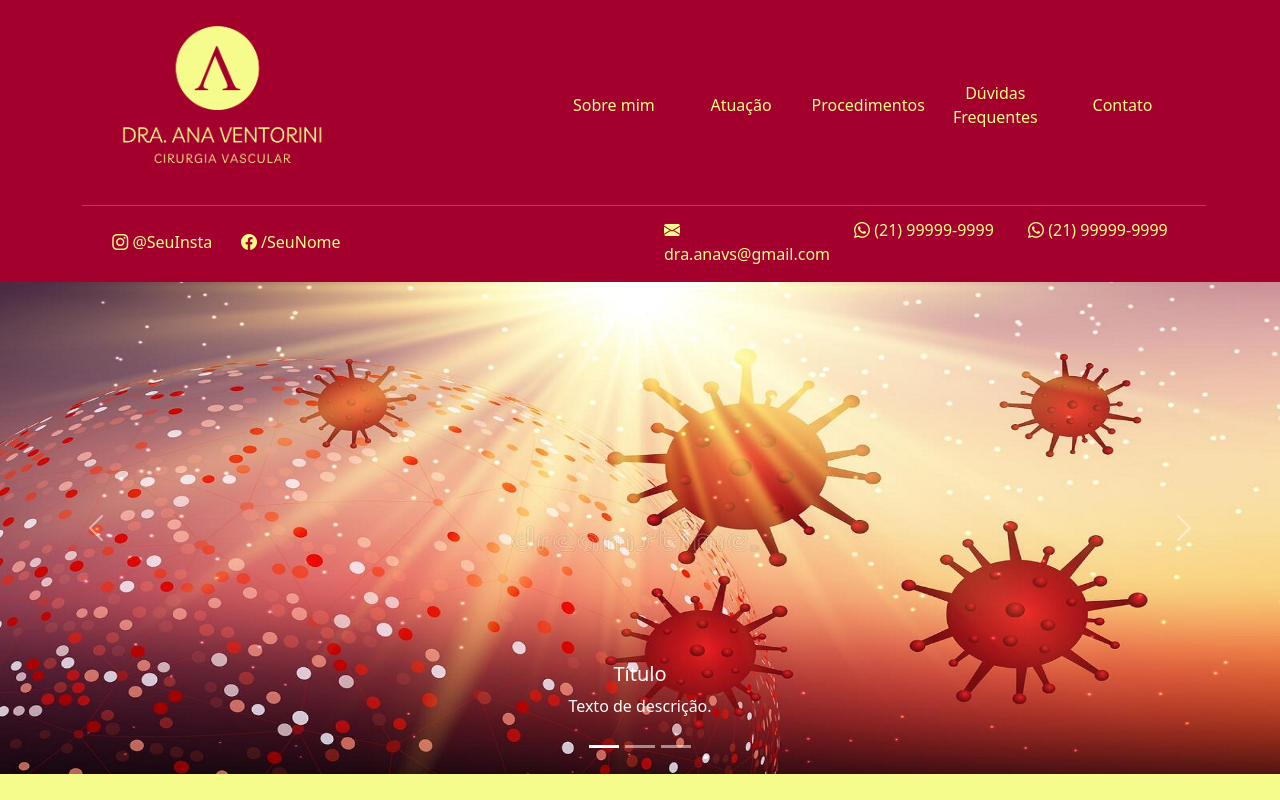
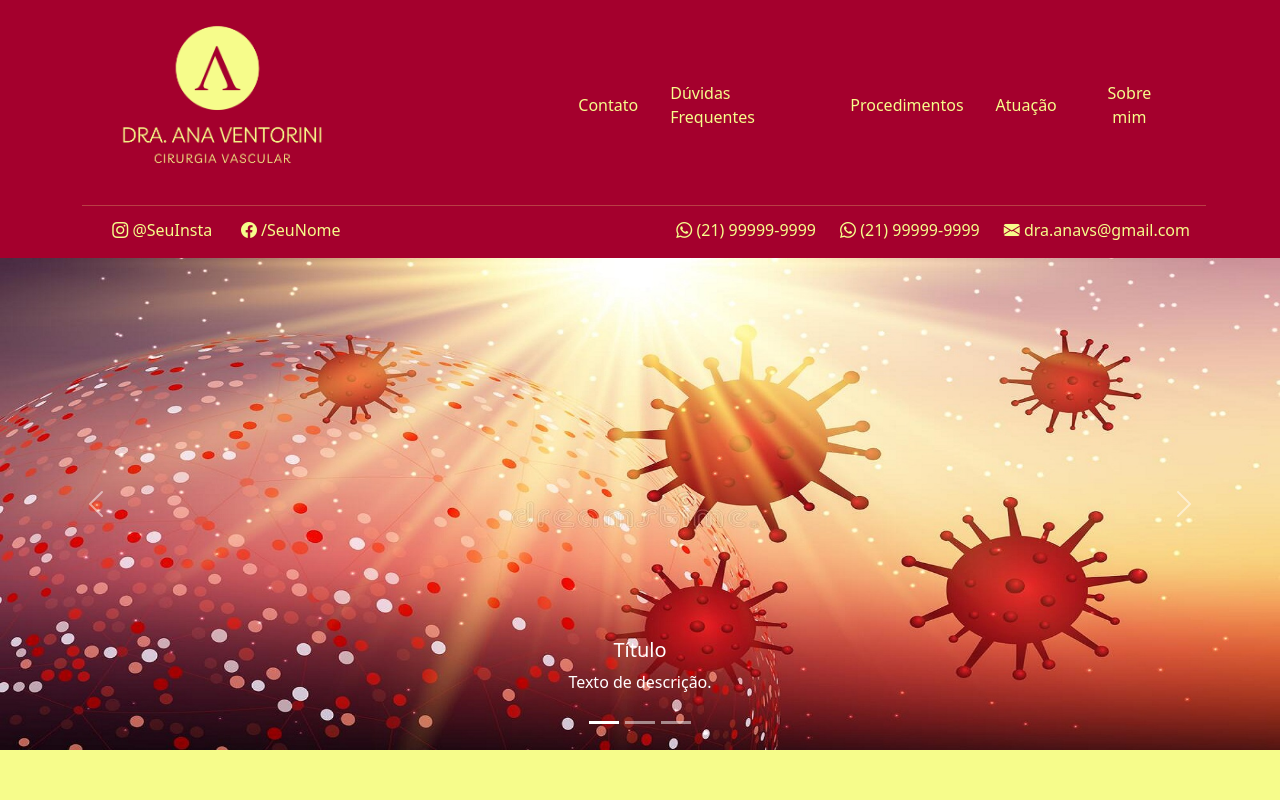
Before and after one commit to ThiSous/Ana-Site, a plain HTML site: page index.html in a window 1280 px wide. Shown: the top 800 px of the page. Drawn offline with nearby package versions, Linux system fonts and the light colour scheme.

Commit message:
Melhorias do Nav

```diff
--- a/index.html
+++ b/index.html
@@ -21,16 +21,16 @@
                     <a class="col-3" href="./pages/index/index - white.html"><img class="img-fluid" src="./img/yellow.png"
                             alt="Dra. Ana - Logo"></a>
                     <div class="col-2"></div>
-                    <div class="nav m-1 col ">
-                        <a class="col text-center align-self-center text-yellow text-decoration-none"
+                    <div class="d-flex m-1 col flex-row-reverse">
+                        <a class="m-3 text-center align-self-center text-yellow text-decoration-none"
                             href="https://example.com">Sobre mim</a>
-                        <a class="col text-center align-self-center text-yellow text-decoration-none"
+                        <a class="m-3 align-self-center text-yellow text-decoration-none"
                             href="https://example.com">Atuação</a>
-                        <a class="col text-center align-self-center text-yellow text-decoration-none"
+                        <a class="m-3 align-self-center text-yellow text-decoration-none"
                             href="https://example.com">Procedimentos</a>
-                        <a class="col text-center align-self-center text-yellow text-decoration-none"
+                        <a class="m-3 align-self-center text-yellow text-decoration-none"
                             href="https://example.com">Dúvidas Frequentes</a>
-                        <a class="col text-center align-self-center text-yellow text-decoration-none"
+                        <a class="m-3 align-self-center text-yellow text-decoration-none"
                             href="https://example.com">Contato</a>
                     </div>
                     <hr class="m-1">
@@ -42,11 +42,11 @@
                                 href="https://example.com"><i class="bi-facebook"></i> /SeuNome</a>
                         </div>
                         <div class="col "></div>
-                        <div class="row m-1 col-6">
-                            <p class="m-0 col align-self-center text-yellow text-decoration-none"><i
+                        <div class="d-flex flex-row-reverse m-1 col-6">
+                            <p class="ms-4 mb-0 align-self-center text-yellow text-decoration-none"><i
                                     class="bi-envelope-fill"></i> dra.anavs@gmail.com</p>
-                            <p class="m-0 col text-yellow"><i class="bi-whatsapp"></i> (21) 99999-9999</p>
-                            <p class="m-0 col text-yellow"><i class="bi-whatsapp"></i> (21) 99999-9999</p>
+                            <p class="ms-4 mb-0 text-yellow"><i class="bi-whatsapp"></i> (21) 99999-9999</p>
+                            <p class="mb-0 text-yellow"><i class="bi-whatsapp"></i> (21) 99999-9999</p>
                         </div>
                     </div>
                 </div>
```
Also changed, not shown: pages/index/index - white.html (+10 -10 lines).
